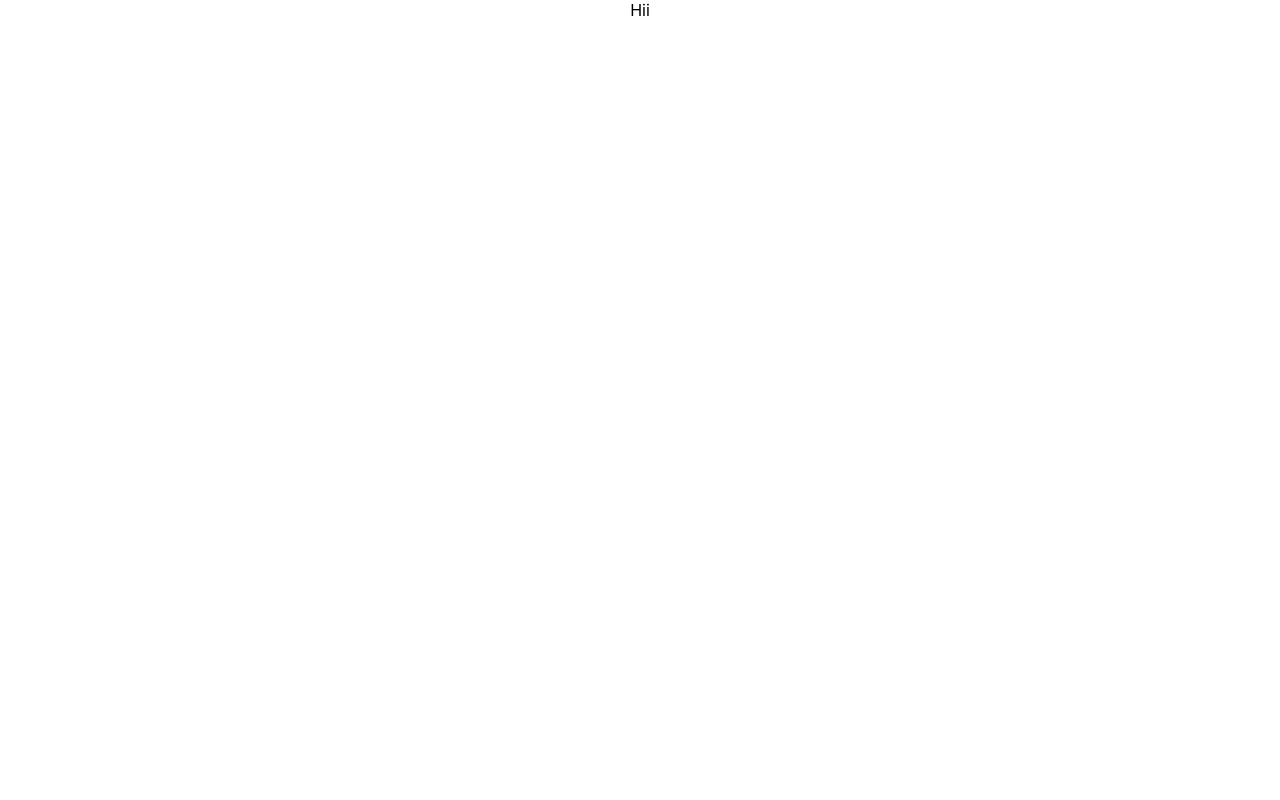
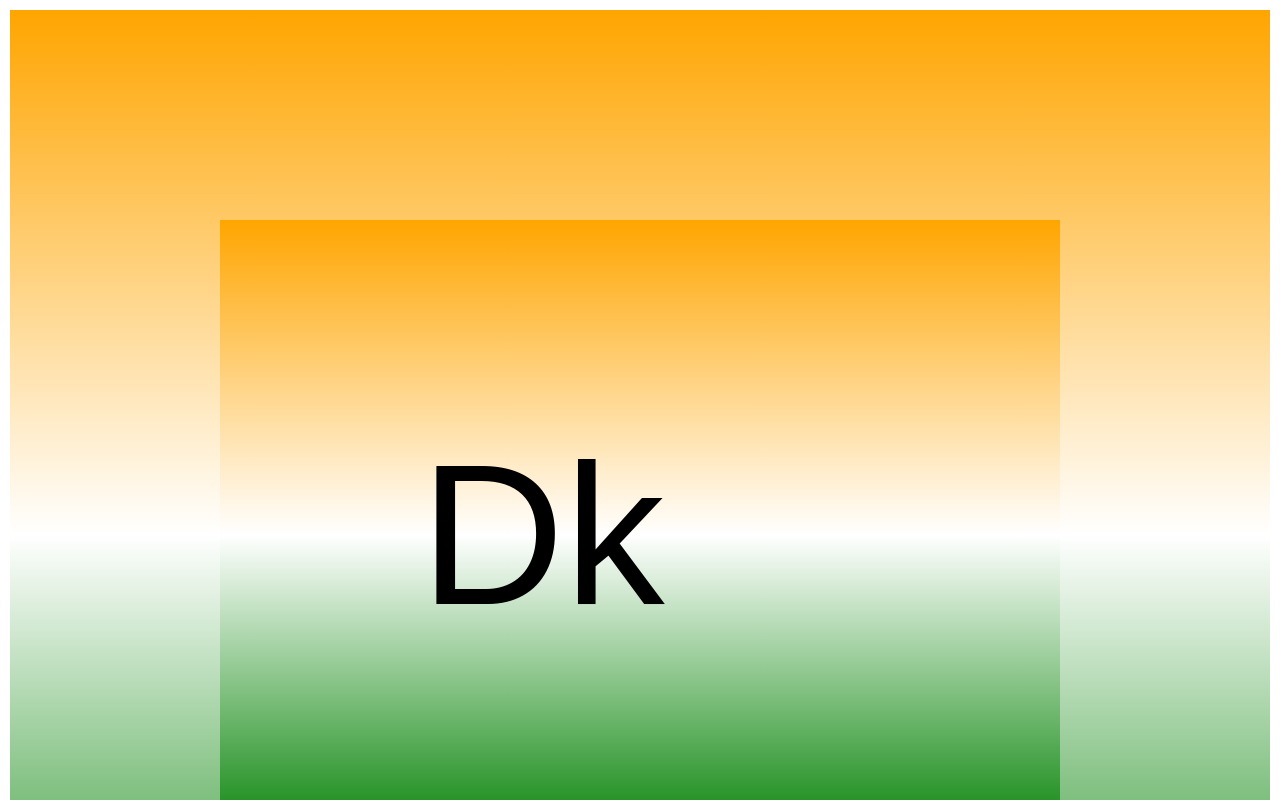
Before and after one commit to MihirDevil/escience, a React (Create React App) app: page / in a window 1280 px wide. Shown: the top 800 px of the page. Built offline with nearby package versions, Linux system fonts and the light colour scheme.

Commit message:
css added

```diff
--- a/src/App.css
+++ b/src/App.css
@@ -1,38 +1,9 @@
-.App {
-  text-align: center;
+div{
+  background-color: brown;
+  background-image: linear-gradient(orange,white,green);
+  font-family: Arial, Helvetica, sans-serif;
+  font-size: 200px;
+  margin: 10px;
+  border: 500px;
+  padding: 1em;
 }
-
-.App-logo {
-  height: 40vmin;
-  pointer-events: none;
-}
-
-@media (prefers-reduced-motion: no-preference) {
-  .App-logo {
-    animation: App-logo-spin infinite 20s linear;
-  }
-}
-
-.App-header {
-  background-color: #282c34;
-  min-height: 100vh;
-  display: flex;
-  flex-direction: column;
-  align-items: center;
-  justify-content: center;
-  font-size: calc(10px + 2vmin);
-  color: white;
-}
-
-.App-link {
-  color: #61dafb;
-}
-
-@keyframes App-logo-spin {
-  from {
-    transform: rotate(0deg);
-  }
-  to {
-    transform: rotate(360deg);
-  }
-}
--- a/src/App.js
+++ b/src/App.js
@@ -4,7 +4,7 @@ import './App.css';
 function App() {
   return (
     <div className="App">
-      Hii
+      Dk
     </div>
   );
 }
```
